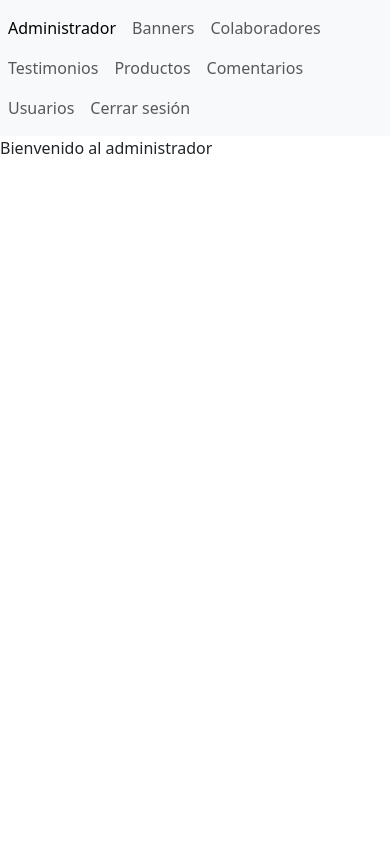
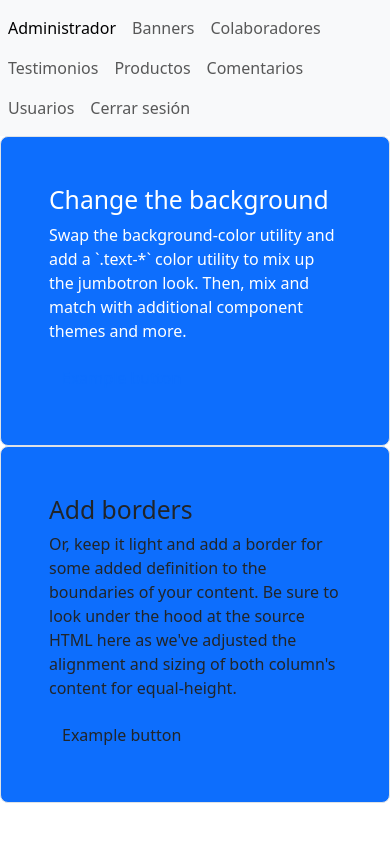
Before and after one commit to EDMBOI2/EDMBOI2.github.io, a PHP site: page /admin/index.php in a window 390 px wide. Run offline with PHP 8.4, Linux system fonts and the light colour scheme.

Commit message:
Update index.php

```diff
--- a/admin/index.php
+++ b/admin/index.php
@@ -1,3 +1,44 @@
 <?php include("templates/header.php"); ?>
-Bienvenido al administrador
+<div class="row align-items-md-stretch">
+    <div class="col-md-6">
+        <div
+            class="h-100 p-5 text-white bg-primary border rounded-3"
+        >
+            <h2>Change the background</h2>
+            <p>
+                Swap the background-color utility and add a `.text-*` color
+                utility to mix up the jumbotron look. Then, mix and match with
+                additional component themes and more.
+            </p>
+            <button
+                class="btn btn-outline-primary"
+                type="button"
+            >
+                Example button
+            </button>
+        </div>
+    </div>
+    <div class="col-md-6">
+        <div
+            class="h-100 p-5 bg-primary border rounded-3"
+        >
+            <h2>Add borders</h2>
+            <p>
+                Or, keep it light and add a border for some added definition
+                to the boundaries of your content. Be sure to look under the
+                hood at the source HTML here as we've adjusted the alignment and
+                sizing of both column's content for equal-height.
+            </p>
+            <button
+                class="btn Swap the background-color utility and add a `.text-*` color
+                utility to mix up the jumbotron look. Then, mix and match with
+                additional component themes and more."
+                type="button"
+            >
+                Example button
+            </button>
+        </div>
+    </div>
+</div>
+
 <?php include("templates/footer.php"); ?>
```
